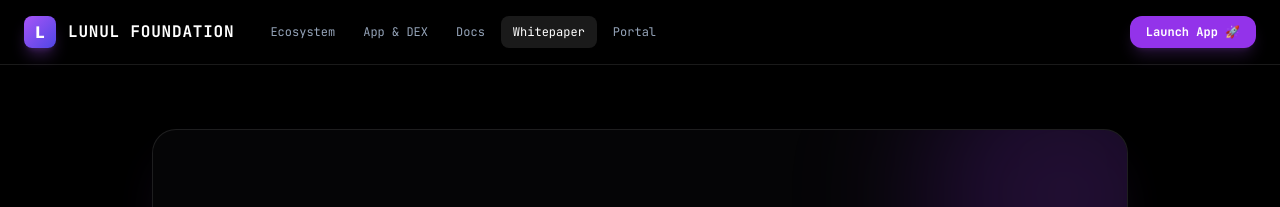
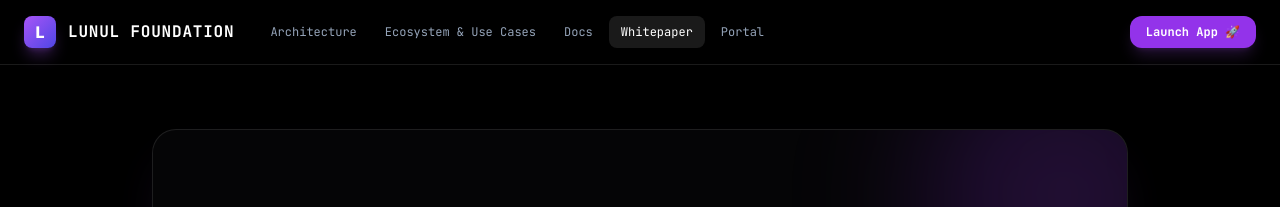
Before and after one commit to lunul-dev/whitepaper, a website: page index.html in a window 1280 px wide. Shown: the top 207 px of the page. Drawn offline with nearby package versions, Linux system fonts and the light colour scheme.

Commit message:
Update navigation links in index.html

```diff
--- a/index.html
+++ b/index.html
@@ -17,7 +17,7 @@
 </head>
 <body class="bg-black text-slate-100 min-h-screen selection:bg-purple-500 selection:text-white flex flex-col justify-between overflow-x-hidden">
 
-  <!-- SHARED HEADER NAVIGATION WITH BURGER MENU -->
+  <!-- EXACT MATCH HEADER NAVIGATION FROM INDEX.HTML -->
   <header class="border-b border-white/10 bg-black/80 backdrop-blur sticky top-0 z-50">
     <div class="max-w-7xl mx-auto px-6 h-16 flex items-center justify-between">
       <div class="flex items-center space-x-6">
@@ -28,8 +28,8 @@
 
         <!-- DESKTOP NAV -->
         <nav class="hidden lg:flex items-center space-x-1 font-mono-code text-xs">
-          <a href="index.html" class="px-3 py-2 rounded-lg text-slate-400 hover:text-white hover:bg-white/5 transition">Ecosystem</a>
-          <a href="presale.html" class="px-3 py-2 rounded-lg text-slate-400 hover:text-white hover:bg-white/5 transition">App & DEX</a>
+          <a href="index.html" class="px-3 py-2 rounded-lg text-slate-400 hover:text-white hover:bg-white/5 transition">Architecture</a>
+          <a href="index.html#use-cases" class="px-3 py-2 rounded-lg text-slate-400 hover:text-white hover:bg-white/5 transition">Ecosystem & Use Cases</a>
           <a href="https://docs.lunul.org" target="_blank" class="px-3 py-2 rounded-lg text-slate-400 hover:text-white hover:bg-white/5 transition">Docs</a>
           <a href="whitepaper.html" class="px-3 py-2 rounded-lg bg-white/10 text-white transition">Whitepaper</a>
           <a href="presale.html" class="px-3 py-2 rounded-lg text-slate-400 hover:text-white hover:bg-white/5 transition">Portal</a>
@@ -52,8 +52,8 @@
 
     <!-- MOBILE DROPDOWN MENU -->
     <div id="mobile-menu" class="hidden lg:hidden bg-zinc-950 border-b border-white/10 px-6 py-4 space-y-2 font-mono-code text-xs">
-      <a href="index.html" class="block px-3 py-2 rounded-lg text-slate-300 hover:text-white hover:bg-white/5 transition">Ecosystem</a>
-      <a href="presale.html" class="block px-3 py-2 rounded-lg text-slate-300 hover:text-white hover:bg-white/5 transition">App & DEX</a>
+      <a href="index.html" class="block px-3 py-2 rounded-lg text-slate-300 hover:text-white hover:bg-white/5 transition">Architecture</a>
+      <a href="index.html#use-cases" class="block px-3 py-2 rounded-lg text-slate-300 hover:text-white hover:bg-white/5 transition">Ecosystem & Use Cases</a>
       <a href="https://docs.lunul.org" target="_blank" class="block px-3 py-2 rounded-lg text-slate-300 hover:text-white hover:bg-white/5 transition">Docs</a>
       <a href="whitepaper.html" class="block px-3 py-2 rounded-lg bg-white/10 text-white transition">Whitepaper</a>
       <a href="presale.html" class="block px-3 py-2 rounded-lg text-slate-300 hover:text-white hover:bg-white/5 transition">Portal</a>
@@ -329,7 +329,7 @@
       <div class="flex items-center space-x-6">
         <a href="https://docs.lunul.org" target="_blank" class="hover:text-white transition">Documentation</a>
         <a href="whitepaper.html" class="hover:text-white transition">Whitepaper</a>
-        <a href="presale.html" class="hover:text-white transition">DEX Portal</a>
+        <a href="presale.html" class="hover:text-white transition">Portal App</a>
       </div>
     </div>
   </footer>
```
